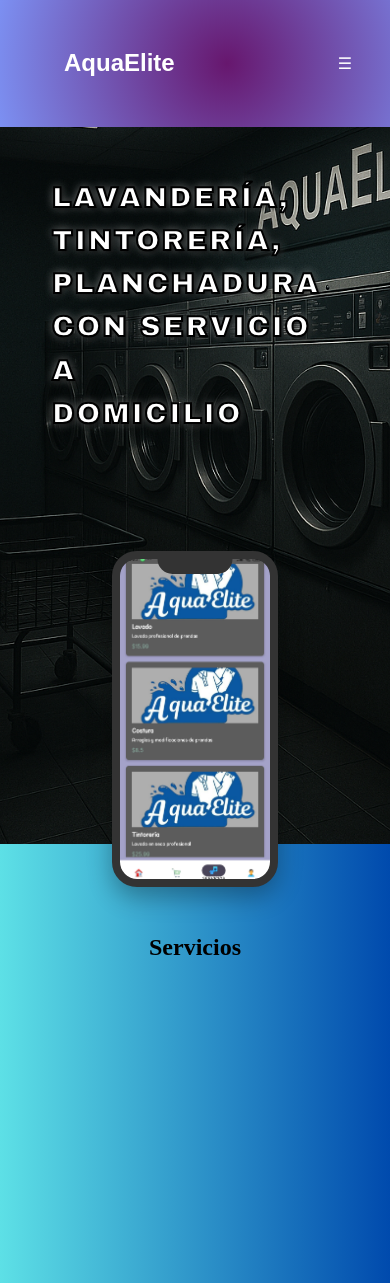
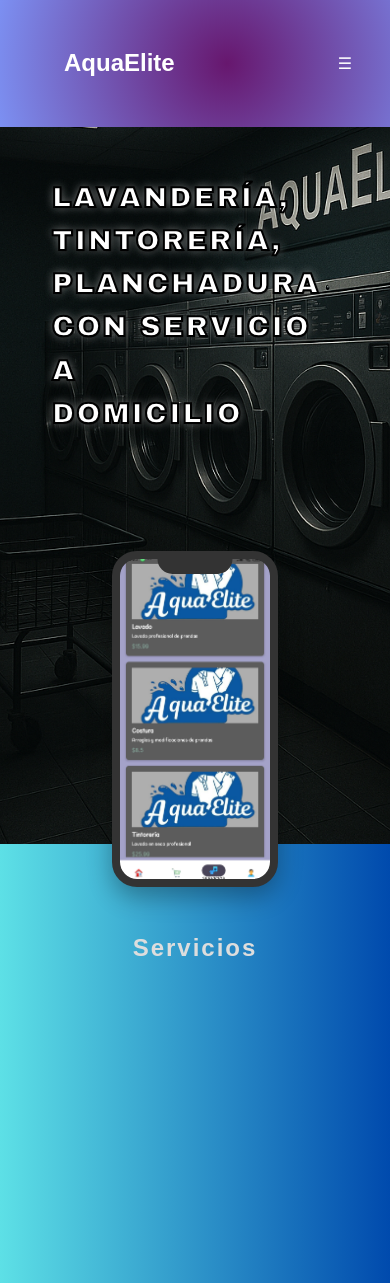
Before and after one commit to Lavanderia-Aqua-Elite/LandingPage_AquaElite, a React (Vite) app: page / in a window 390 px wide. Shown: the top 1283 px of the page. Built offline with nearby package versions, Linux system fonts and the light colour scheme.

Commit message:
Dando estilo y maquetado

```diff
--- a/src/index.module.css
+++ b/src/index.module.css
@@ -15,6 +15,7 @@
 
   /* Colores */
   --color-maintitle: #ffffff;
+  --color-subtitle: #dddddd;
   --color-text: #ffffff;
   --color-iconTextLink: #ffffff;
   --color-iconTextLink-Hover: #12097b;
@@ -38,12 +39,14 @@
   --fontsize-navLinks: 1.5rem;
   --fontsize-nameLogo: 2rem;
   --fontsize-maintitle: 3rem;
+  --fontsize-subtitle: 2rem;
 
   /* Tamaño de letra Responsivo */
   --fontsize-btnToggle-responsive: 1rem;
   --fontsize-navlinks-responsive: 1rem;
   --fontsize-nameLogo-resposnive: 1.5rem;
   --fontsize-maintitle-responsive: 1.8rem;
+  --fontsize-subtitle-responsive: 1.5rem;
 
 }
 
--- a/src/styles/MainTitle.module.css
+++ b/src/styles/MainTitle.module.css
@@ -21,7 +21,7 @@
     letter-spacing: 2px;
     /* Añade sombra al texto para efecto 'resaltado': */
     text-shadow:
-        2px 2px 4px rgba(0, 0, 0, 0.7),
+        1px 1px 2px rgba(0, 0, 0, 0.7),
         0 0 10px rgba(255, 255, 255, 0.5);
         /* Para un efecto más similar, puedes agregar un contorno: */
         -webkit-text-stroke: 2px #000; /* Contorno negro */
--- a/src/styles/SubTitle.module.css
+++ b/src/styles/SubTitle.module.css
@@ -9,3 +9,17 @@
     text-align: center;
     margin-top: -22rem;
 }
+
+.subTitle {
+    font-family: var(--font-subtitle);
+    color: var(--color-subtitle);
+    font-size: var(--fontsize-subtitle);
+    letter-spacing: 2px;
+}
+
+/* ===== VERSIÓN MOBILE (700px o menos) ===== */
+@media (max-width: 700px) {
+    .subTitle {
+        font-size: var(--fontsize-subtitle-responsive);
+    }
+}
```
